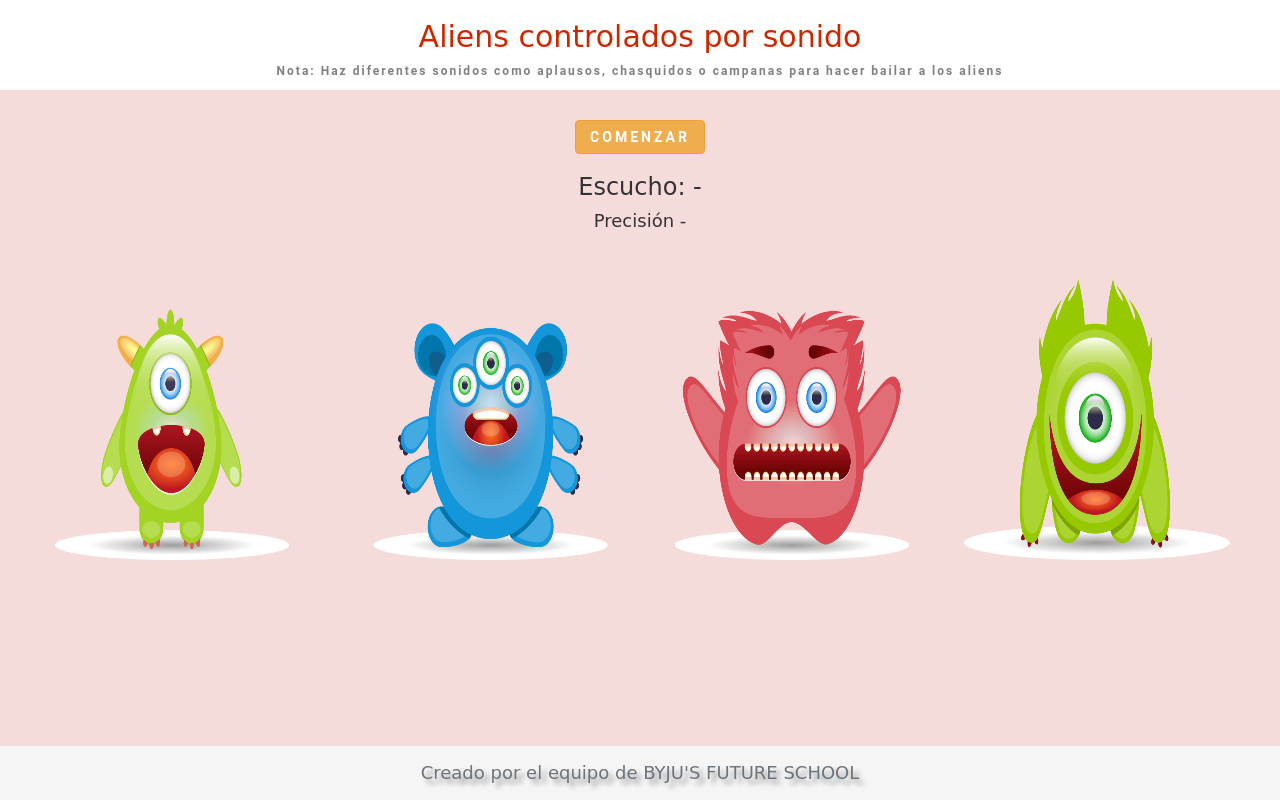
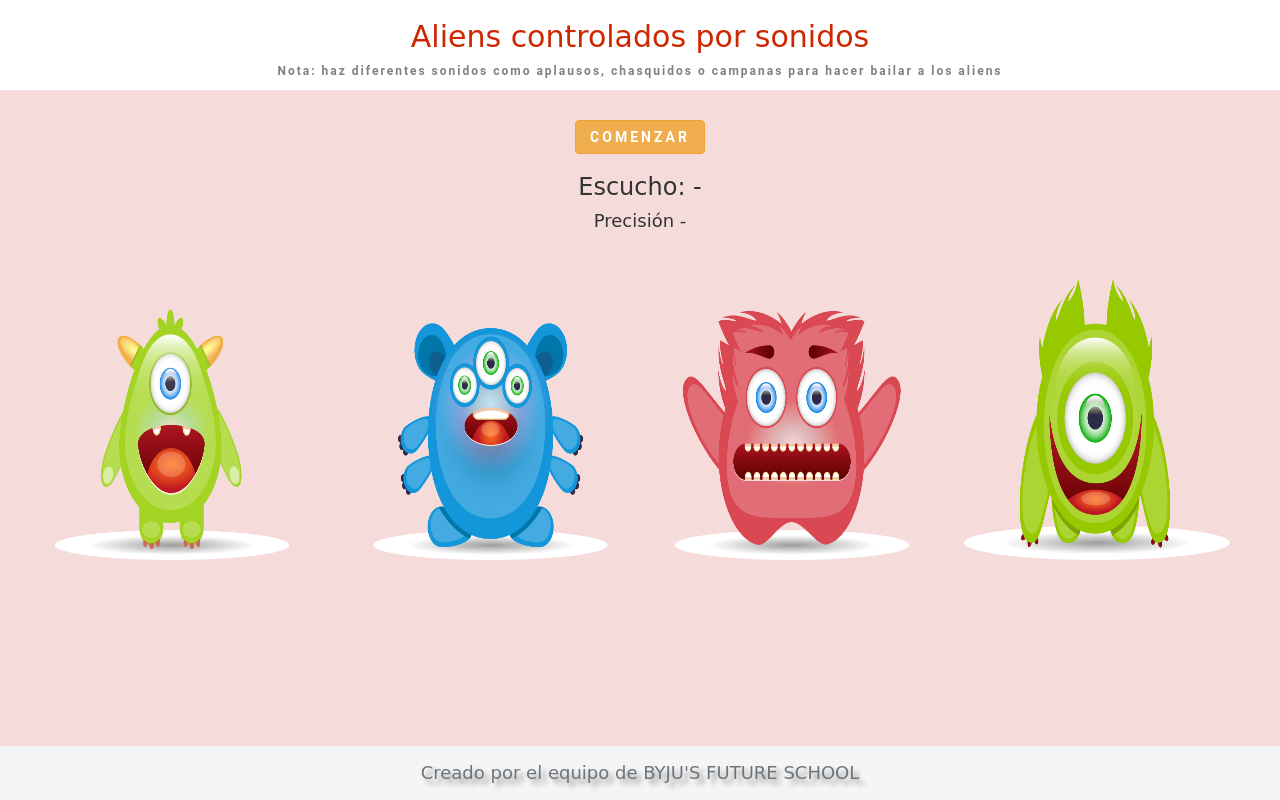
Before and after one commit to BFSmx6/ADV-C117-1_4-Web, a plain HTML site: page index.html in a window 1280 px wide. Drawn offline with nearby package versions, Linux system fonts and the light colour scheme.

Commit message:
Update index.html

```diff
--- a/index.html
+++ b/index.html
@@ -1,7 +1,7 @@
 
 <html>
   <head>
-    <title>Aplicación Web - Identificador de sonido</title>
+    <title>App Web - Identificador de sonidos</title>
     <meta name="viewport" content="width=device-width, initial-scale=1.0">
     <link rel="stylesheet" href="https://maxcdn.bootstrapcdn.com/bootstrap/3.4.0/css/bootstrap.min.css">
     <script src="https://ajax.googleapis.com/ajax/libs/jquery/3.4.1/jquery.min.js"></script>
@@ -12,8 +12,8 @@
 
   <body>
     <div class="col-xs-12 header_div text-center">
-      <h2>Aliens controlados por sonido</h2>
-      <p>Nota: Haz diferentes sonidos como aplausos, chasquidos o campanas para hacer bailar a los aliens</p>
+      <h2>Aliens controlados por sonidos</h2>
+      <p>Nota: haz diferentes sonidos como aplausos, chasquidos o campanas para hacer bailar a los aliens</p>
     </div>
     <div class="main_div">
       <center>
```
